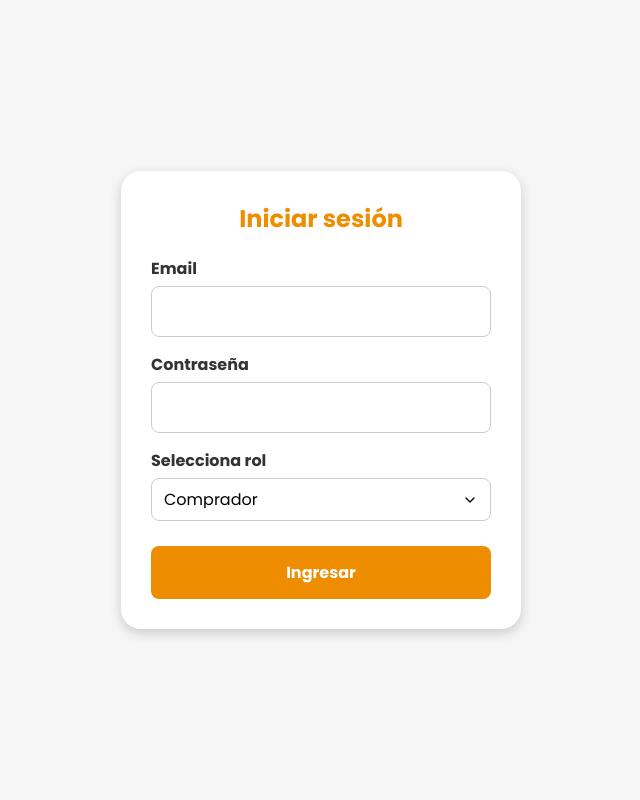
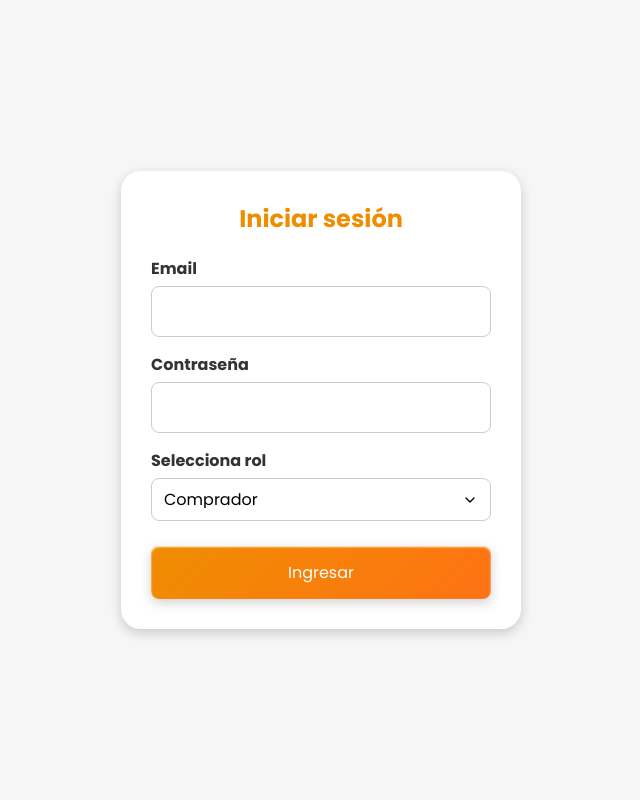
Before and after one commit to ema-code1/mpd, a CodeIgniter 4 app: the page made by app/Views/auth/login.php in a window 1280 px wide. Shown: the whole page, without its empty margins (319-959 px from the left). Run offline with PHP 8.4 and a stand-in for CodeIgniter, Linux system fonts and the light colour scheme; the template is opened without the code that fills it, so the values that code supplies are empty; some libraries are stand-ins or nearby versions.

Commit message:
Styles de todas las views.

```diff
--- a/public/styles/admin_home.css
+++ b/public/styles/admin_home.css
@@ -1,4 +1,4 @@
-@import url('https://fonts.googleapis.com/css2?family=Poppins:wght@100..900&display=swap');
+@import url('https://fonts.googleapis.com/css2?family=Poppins:ital,wght@0,100;0,200;0,300;0,400;0,500;0,600;0,700;0,800;0,900;1,100;1,200;1,300;1,400;1,500;1,600;1,700;1,800;1,900&display=swap');
 
 :root {
   --header-h: 140px;
--- a/public/styles/book_details.css
+++ b/public/styles/book_details.css
@@ -1,3 +1,6 @@
+
+@import url('https://fonts.googleapis.com/css2?family=Poppins:ital,wght@0,100;0,200;0,300;0,400;0,500;0,600;0,700;0,800;0,900;1,100;1,200;1,300;1,400;1,500;1,600;1,700;1,800;1,900&display=swap');
+
 :root {
     --primary: #EF8D00;
     --secondary: #f28c00;
@@ -16,7 +19,7 @@
 
 /* Estilos generales */
 body {
-    font-family: 'Segoe UI', Tahoma, Geneva, Verdana, sans-serif;
+    font-family: 'Poppins', Tahoma, Geneva, Verdana, sans-serif;
     background: var(--background);
     min-height: 100vh;
     margin: 0;
--- a/public/styles/cart.css
+++ b/public/styles/cart.css
@@ -1,3 +1,5 @@
+@import url('https://fonts.googleapis.com/css2?family=Poppins:ital,wght@0,100;0,200;0,300;0,400;0,500;0,600;0,700;0,800;0,900;1,100;1,200;1,300;1,400;1,500;1,600;1,700;1,800;1,900&display=swap');
+
 :root {
     --primary: #EF8D00;
     --secondary: #f28c00;
@@ -13,6 +15,10 @@
     --radius-sm: 10px;
     --radius-lg: 15px;
     --transition: all 0.3s ease;
+}
+
+body {
+    font-family: 'Poppins', Arial, Helvetica, sans-serif;
 }
 
 .cart-container {
--- a/public/styles/edit_delete_book.css
+++ b/public/styles/edit_delete_book.css
@@ -1,4 +1,5 @@
-    /* Modern Orange Minimalist - edit_delete_book.css */
+@import url('https://fonts.googleapis.com/css2?family=Poppins:ital,wght@0,100;0,200;0,300;0,400;0,500;0,600;0,700;0,800;0,900;1,100;1,200;1,300;1,400;1,500;1,600;1,700;1,800;1,900&display=swap');
+
 :root {
     --primary: #EF8D00;
     --secondary: #f28c00;
--- a/public/styles/login.css
+++ b/public/styles/login.css
@@ -1,10 +1,13 @@
-@import url('https://fonts.googleapis.com/css2?family=Poppins:wght@100..900&display=swap');
+@import url('https://fonts.googleapis.com/css2?family=Poppins:ital,wght@0,100;0,200;0,300;0,400;0,500;0,600;0,700;0,800;0,900;1,100;1,200;1,300;1,400;1,500;1,600;1,700;1,800;1,900&display=swap');
 
 * {
   margin: 0;
   padding: 0;
   box-sizing: border-box;
-  font-family: 'Poppins', Arial, sans-serif;
+}
+
+body {
+    font-family: 'Poppins';
 }
 
 .login-body {
@@ -47,6 +50,7 @@
   margin-bottom: 20px;
   font-size: 24px;
   font-weight: bold;
+  font-family: 'Poppins';
 }
 
 /* Mensajes */
@@ -77,6 +81,7 @@
 
 .form-label {
   display: block;
+  font-family: 'Poppins';
   text-align: left;
   font-weight: bold;
   margin-bottom: 5px;
@@ -111,6 +116,16 @@
   padding-right: 40px;
 }
 
+.form-select {
+  min-inline-size: 14ch;
+
+  &::picker(select) {
+    appearance: base-select;
+    background: #00000002;
+    border: none;
+  }
+}
+
 /* Contenedor de clave admin con animación */
 #loginAdminDiv {
   overflow: hidden;
@@ -127,21 +142,24 @@
 
 /* Botón */
 .login-btn {
-  background: #EF8D00;
+  background: linear-gradient(135deg, #EF8D00, #ff7214);
   font-size: 1rem;
   border: none;
   color: #fff;
-  font-weight: bold;
+  font-family: 'Poppins';
   padding: 14px;
   border-radius: 8px;
   cursor: pointer;
   width: 100%;
-  transition: background 0.3s ease;
+  transition: all 0.3s ease;
   margin-top: 10px;
+  box-shadow: 0 4px 12px rgba(30, 30, 30, 0.2), inset 0 1px 2px #fffcf2;
 }
 
 .login-btn:hover {
-  background: #d97c00;
+  background: linear-gradient(135deg, #EF8D00, #ff7214);
+  box-shadow: 0 4px 12px rgba(30, 30, 30, 0.2), inset 0 1px 2px #fffcf2;
+  transform: scale(1.05);
 }
 
 @keyframes fadeIn {
--- a/public/styles/upload_book.css
+++ b/public/styles/upload_book.css
@@ -1,4 +1,5 @@
-/* Modern Orange Minimalist - upload_book.css */
+@import url('https://fonts.googleapis.com/css2?family=Poppins:ital,wght@0,100;0,200;0,300;0,400;0,500;0,600;0,700;0,800;0,900;1,100;1,200;1,300;1,400;1,500;1,600;1,700;1,800;1,900&display=swap');
+
 :root {
     --primary: #EF8D00;
     --secondary: #f28c00;
```
Also changed, not shown: public/styles/header.css (+9 -6 lines), public/styles/index.css (+49 -16 lines), public/styles/register.css (+7 -4 lines).
